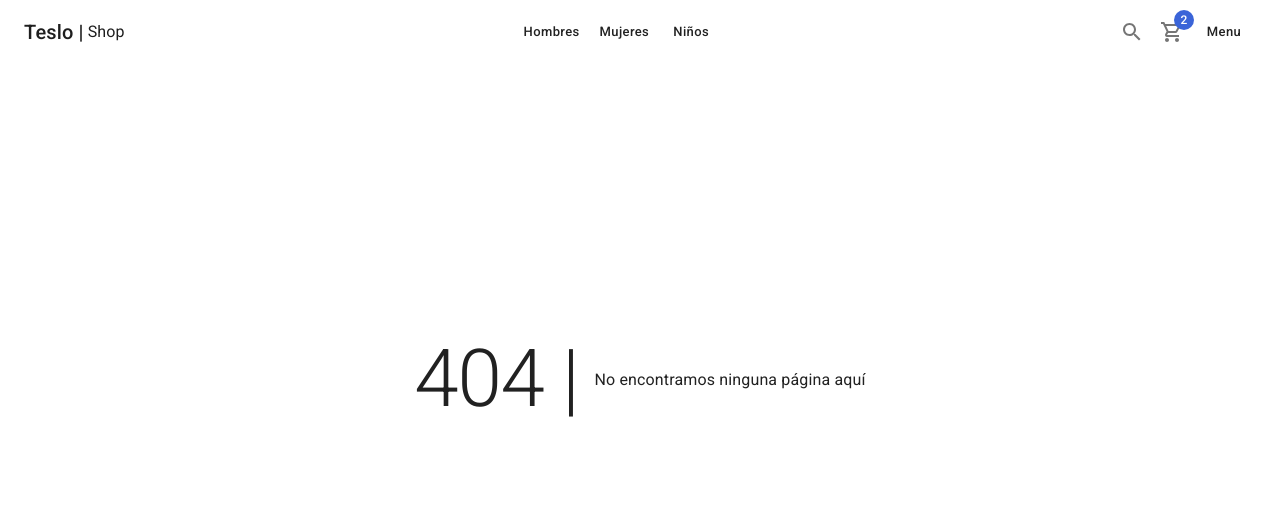
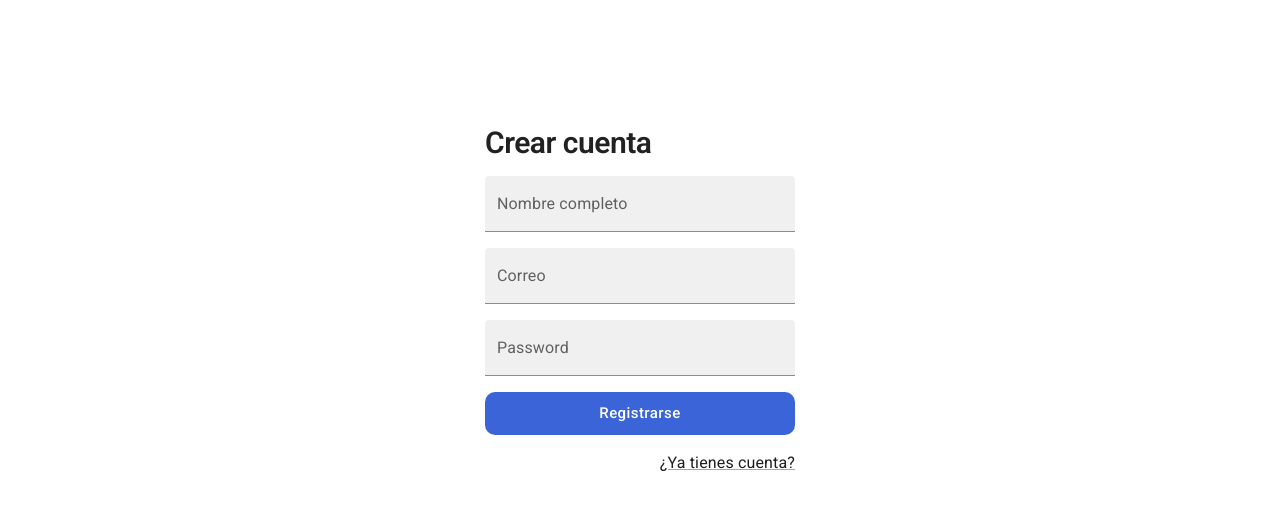
Before and after one commit to jluquer/nextjs-fh, a Next.js app in the folder 05-teslo-shop/: page /auth/register in a window 1280 px wide. Before the commit this address had no page. Shown: the top 510 px of the page. Built offline with nearby package versions, Linux system fonts and the light colour scheme.

Commit message:
register and login pages

```diff
--- /dev/null
+++ b/05-teslo-shop/components/layouts/AuthLayout.tsx
@@ -0,0 +1,33 @@
+import { ReactNode } from 'react';
+import Head from 'next/head';
+
+import { Box } from '@mui/material';
+
+interface Props {
+  children: ReactNode;
+  title: string;
+}
+
+export function AuthLayout({ children, title }: Props) {
+  return (
+    <>
+      <Head>
+        <title>{title}</title>
+        <meta name="og:title" content={title} />
+      </Head>
+
+      <main>
+        <Box
+          display={'flex'}
+          justifyContent={'center'}
+          alignItems={'center'}
+          height={'calc(100vh - 200px)'}
+        >
+          {children}
+        </Box>
+      </main>
+
+      <footer></footer>
+    </>
+  );
+}
--- a/05-teslo-shop/components/layouts/index.ts
+++ b/05-teslo-shop/components/layouts/index.ts
@@ -1 +1,2 @@
-export * from "./ShopLayout";
+export * from './AuthLayout';
+export * from './ShopLayout';
--- /dev/null
+++ b/05-teslo-shop/pages/auth/register.tsx
@@ -0,0 +1,43 @@
+import NextLink from 'next/link';
+
+import { Box, Button, Grid, Link, TextField, Typography } from '@mui/material';
+
+import { AuthLayout } from '@/components/layouts';
+
+export default function RegisterPage() {
+  return (
+    <AuthLayout title="Registrarse">
+      <Box sx={{ width: 350, padding: '10px 20px' }}>
+        <Grid container spacing={2}>
+          <Grid item xs={12}>
+            <Typography variant="h1" component={'h1'}>
+              Crear cuenta
+            </Typography>
+          </Grid>
+
+          <Grid item xs={12}>
+            <TextField label="Nombre completo" variant="filled" fullWidth />
+          </Grid>
+          <Grid item xs={12}>
+            <TextField label="Correo" variant="filled" fullWidth />
+          </Grid>
+          <Grid item xs={12}>
+            <TextField type="password" label="Password" variant="filled" fullWidth />
+          </Grid>
+
+          <Grid item xs={12}>
+            <Button color="secondary" className="circular-btn" size="large" fullWidth>
+              Registrarse
+            </Button>
+          </Grid>
+
+          <Grid item xs={12} display={'flex'} justifyContent={'end'}>
+            <NextLink href={'/auth/login'} passHref legacyBehavior>
+              <Link underline="always">¿Ya tienes cuenta?</Link>
+            </NextLink>
+          </Grid>
+        </Grid>
+      </Box>
+    </AuthLayout>
+  );
+}
```
Also changed, not shown: 05-teslo-shop/pages/auth/login.tsx (added, +39 -0 lines).
